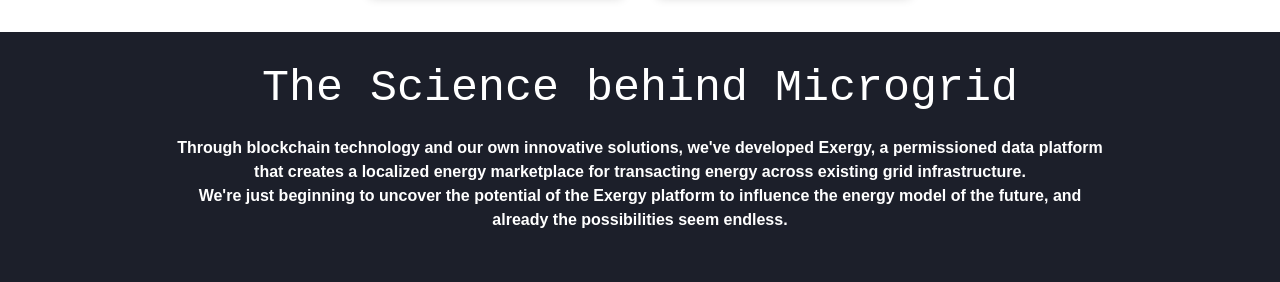
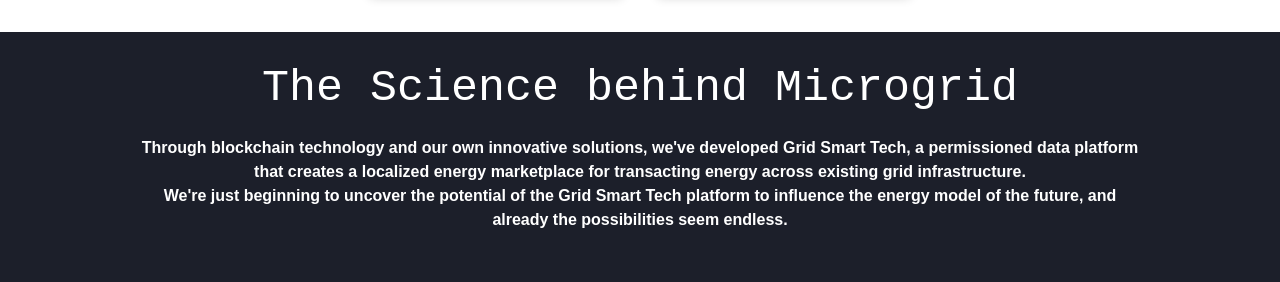
Before and after one commit to Aashish17405/BlockChain_based_Secured_Microgrid, a React (Create React App) app: page / in a window 1280 px wide. Shown: the part 980-1262 px from the top of the page. Built offline with nearby package versions, Linux system fonts and the light colour scheme.

Commit message:
Update Home.js

```diff
--- a/src/Home.js
+++ b/src/Home.js
@@ -37,9 +37,9 @@
         <div id="full">
                     <h1 id="hea">The Science behind  Microgrid</h1>
 
-                    <p id="simp">Through blockchain technology and our own innovative solutions, we've developed Exergy, a permissioned data platform<br />
+                    <p id="simp">Through blockchain technology and our own innovative solutions, we've developed Grid Smart Tech, a permissioned data platform<br />
                     that creates a localized energy marketplace for transacting energy across existing grid infrastructure.<br />
-                    We're just beginning to uncover the potential of the Exergy platform to influence the energy model of the future, and<br />
+                    We're just beginning to uncover the potential of the Grid Smart Tech platform to influence the energy model of the future, and<br />
                     already the possibilities seem endless.</p><br/>
 
                     <div id="pics">
@@ -52,7 +52,7 @@
                     <div className="para-container">
                         <p className="para">
                             <span className="first-line">Peer-to-Peer</span><br />
-                            On the Exergy platform,<br />
+                            On the Grid Smart Tech platform,<br />
                             prosumers - generating<br />
                             energy through their own<br />
                             renewable sources - can<br />
```
